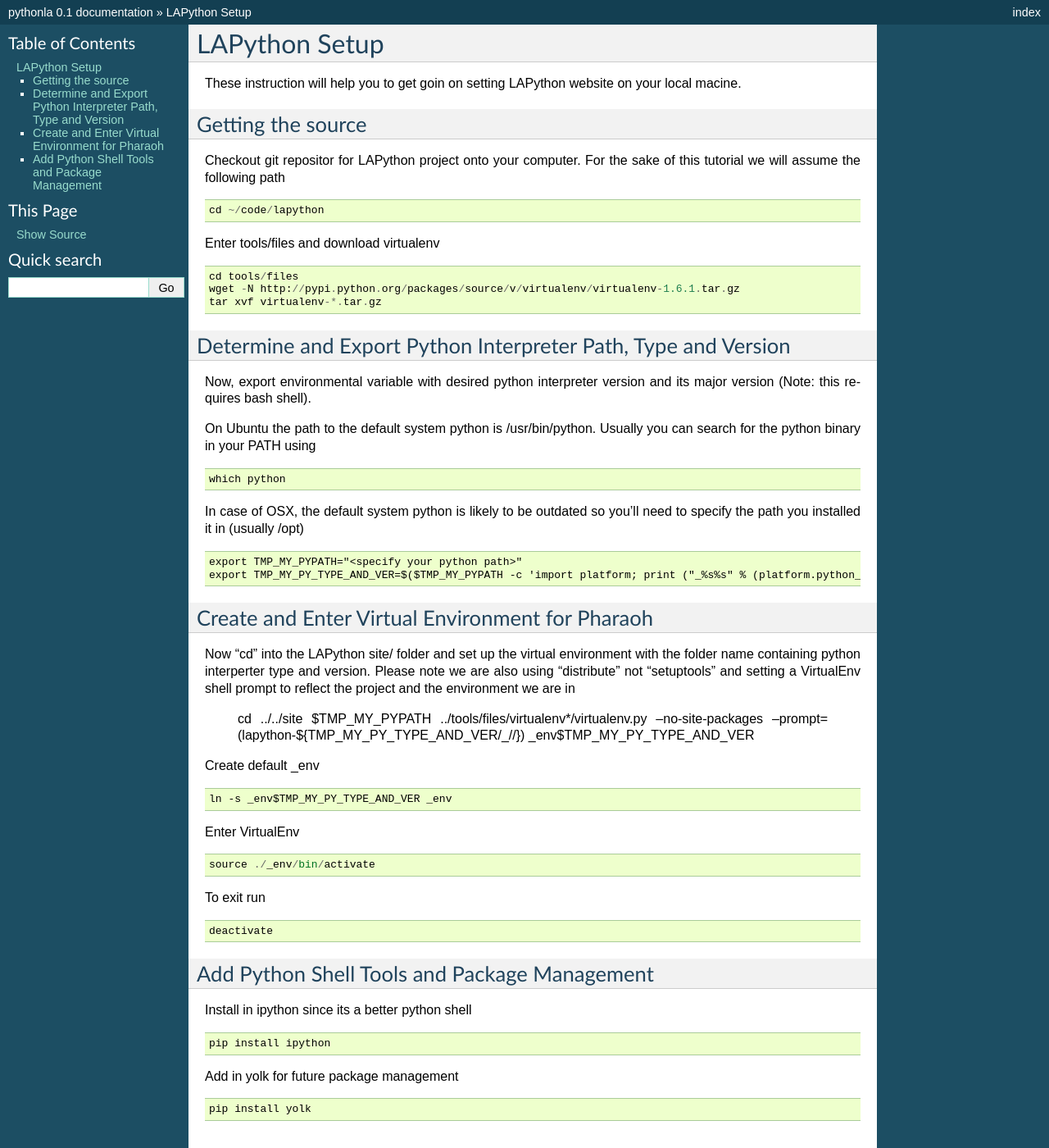
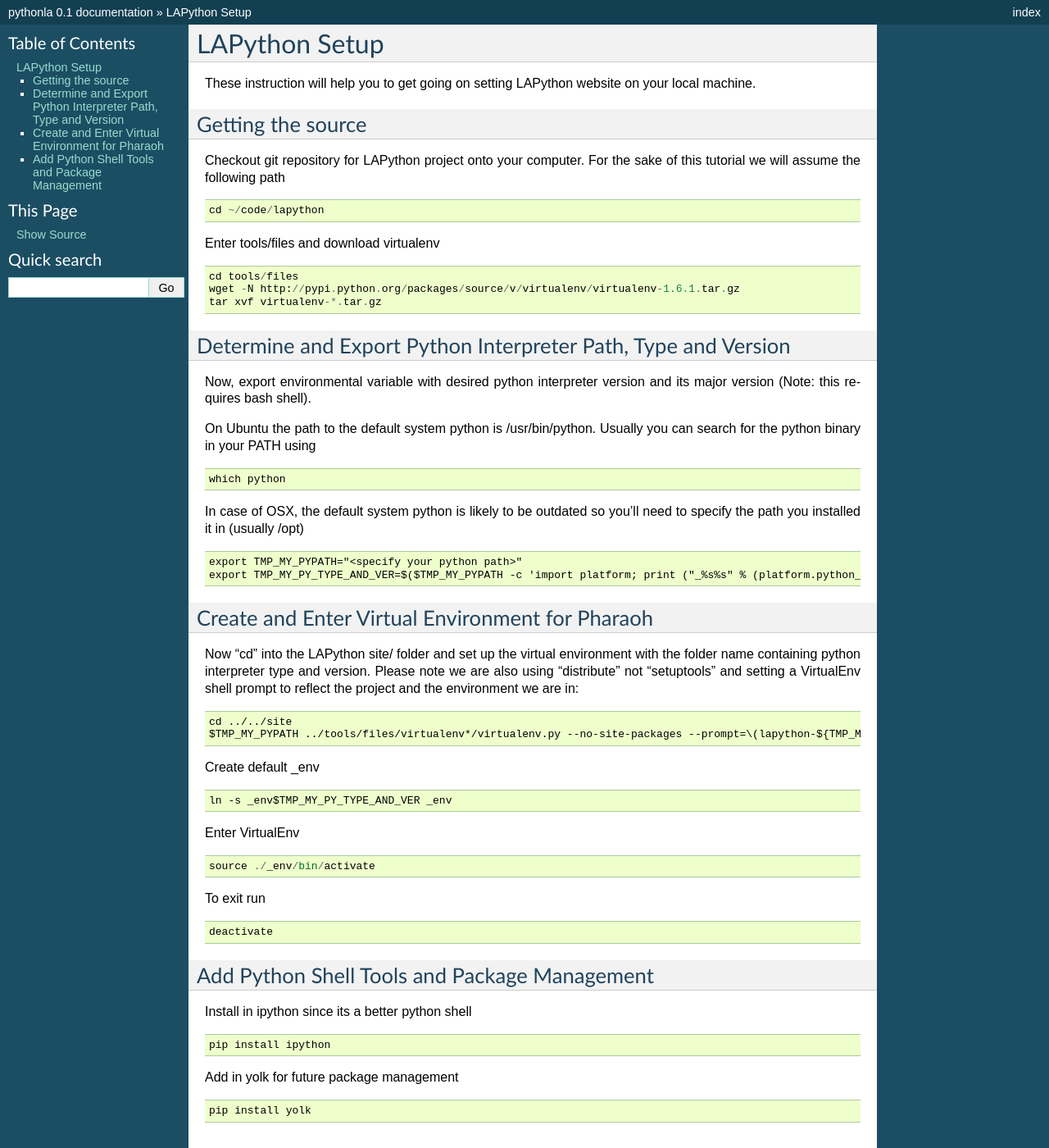
Before and after one commit to audreyfeldroy/pythonla, a Sphinx documentation site: the page built from docs/lapython-setup.rst, in a window 1280 px wide and 1400 px high. Shown: the whole window at 82% size. Built offline with Sphinx 7.4.7, drawn with Linux system fonts in a browser that asks for light colours.

Commit message:
Docs cleanup

```diff
--- a/docs/lapython-setup.rst
+++ b/docs/lapython-setup.rst
@@ -2,13 +2,12 @@
 LAPython Setup
 ##############
 
-These instruction will help you to get goin on setting LAPython website on your
-local macine.
+These instruction will help you to get going on setting LAPython website on your local machine.
 
 Getting the source
 ~~~~~~~~~~~~~~~~~~
 
-Checkout git repositor for LAPython project onto your computer. For the sake of
+Checkout git repository for LAPython project onto your computer. For the sake of
 this tutorial we will assume the following path ::
 
    cd ~/code/lapython
@@ -41,7 +40,7 @@
 Create and Enter Virtual Environment for Pharaoh
 ~~~~~~~~~~~~~~~~~~~~~~~~~~~~~~~~~~~~~~~~~~~~~~~~
 
-Now “cd” into the LAPython site/ folder and set up the virtual environment with the folder name containing python interperter type and version. Please note we are also using “distribute” not “setuptools” and setting a VirtualEnv shell prompt to reflect the project and the environment we are in
+Now “cd” into the LAPython site/ folder and set up the virtual environment with the folder name containing python interpreter type and version. Please note we are also using “distribute” not “setuptools” and setting a VirtualEnv shell prompt to reflect the project and the environment we are in::
 
    cd ../../site
    $TMP_MY_PYPATH ../tools/files/virtualenv*/virtualenv.py --no-site-packages --prompt=\(lapython-${TMP_MY_PY_TYPE_AND_VER/_//}\) _env$TMP_MY_PY_TYPE_AND_VER
```
